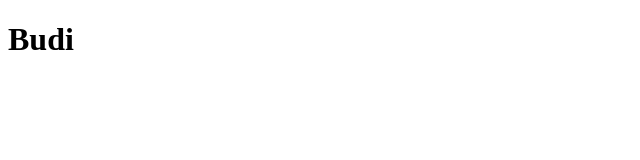
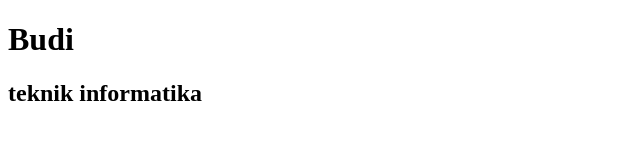
Before and after one commit to risky131102/2422-pagi-a, a plain HTML site: page index.html in a window 1280 px wide. Shown: the whole page, without its empty margins (0-640 px from the left). Drawn offline with Linux system fonts and the light colour scheme.

Commit message:
commit ke 3

```diff
--- a/index.html
+++ b/index.html
@@ -9,5 +9,8 @@
 
     <h1>Budi</h1>
 
+    <h2>teknik informatika</h2>
+
+
 </body>
 </html>
```
